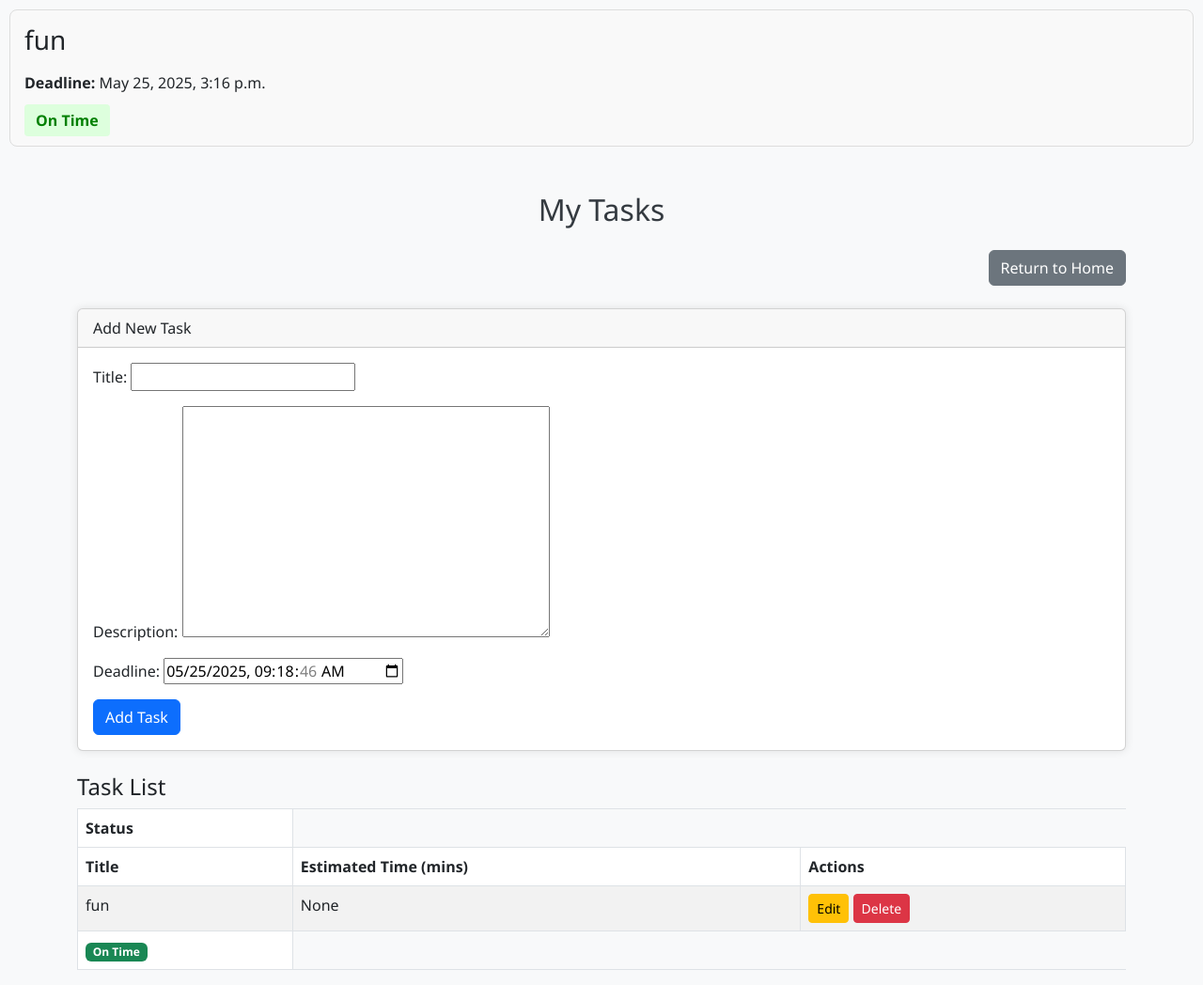
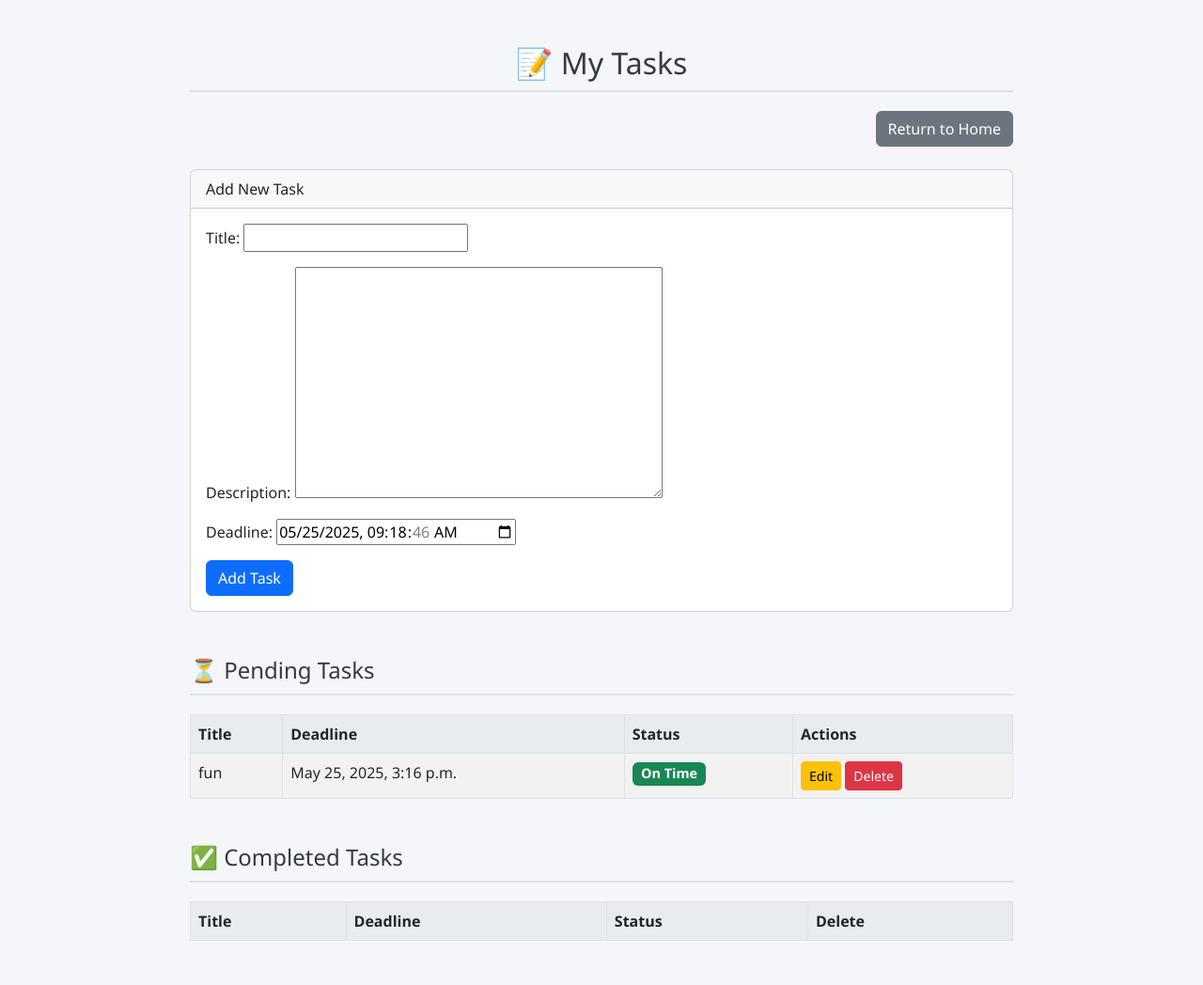
Before and after one commit to patelpriyanshi483/todo, a Django app: page /tasks/ in a window 1280 px wide. Shown: the whole page at 94% size. After the commit the page ends 1001 px from the top, so only its background shows below. Run offline with Django 5.2, Linux system fonts and the light colour scheme; data comes from the database, SQL or seed files in the repository; both versions use the stored data as it was after the commit; lists and menus that the app fills with data are empty.

Commit message:
Add initial files

```diff
--- a/learn/urls.py
+++ b/learn/urls.py
@@ -32,7 +32,9 @@ urlpatterns = [
     path('userform/', views.userform),
     path('calculator/', views.calculator),
     path('thankyou/', views.thankyou_view, name='thankyou'),
-    path('contact/', views.contact_view, name='contact')
+    path('contact/', views.contact_view, name='contact'),
+    path('tasks/complete/<int:task_id>/', views.mark_completed, name='mark_completed')
+
    ]
 if settings.DEBUG:
     urlpatterns+=static(settings.MEDIA_URL,document_root=settings.MEDIA_ROOT)
--- a/learn/views.py
+++ b/learn/views.py
@@ -8,7 +8,7 @@ from django.core.paginator import Paginator
 from contact.models import Contact
 from .forms import TaskForm
 from tasks.models import Task
-from django.utils.timezone import now
+from django.utils import timezone
 
 def home_view(request):
     newsData=News.objects.all()
@@ -47,9 +47,13 @@ def tasks_view(request):
             form.save()
             return redirect('tasks')
 
-    tasks = Task.objects.all().order_by('estimated_time')
     tasks = Task.objects.all().order_by('deadline')
-    return render(request, 'tasks.html', {'form': form, 'tasks': tasks,'now': now()})
+    current_time = timezone.now()  # ✅ Proper way to get current time
+    return render(request, 'tasks.html', {
+        'form': form,
+        'tasks': tasks,
+        'now': current_time  # ✅ Pass to template
+    })
 
 
 def edit_task(request, pk):
@@ -67,6 +71,12 @@ def edit_task(request, pk):
 def delete_task(request, pk):
     task = get_object_or_404(Task, pk=pk)
     task.delete()
+    return redirect('tasks')
+
+def mark_completed(request, task_id):
+    task = get_object_or_404(Task, id=task_id)
+    task.completed = True
+    task.save()
     return redirect('tasks')
 
 def userform(request):
--- a/tasks/models.py
+++ b/tasks/models.py
@@ -2,12 +2,13 @@ from django.db import models
 from django.utils import timezone
 
 class Task(models.Model):
-    title = models.CharField(max_length=100)
+    title = models.CharField(max_length=200)
     description = models.TextField(null=True, blank=True)
-    estimated_time = models.IntegerField(null=True, blank=True)
+
     deadline = models.DateTimeField(default=timezone.now)
     created_at = models.DateTimeField(auto_now_add=True, null=True)
-
+    updated_at = models.DateTimeField(auto_now=True)
+    completed = models.BooleanField(default=False)
 
     def is_overdue(self):
         return timezone.now() > self.deadline
--- a/templates/aboutus.html
+++ b/templates/aboutus.html
@@ -12,7 +12,8 @@
         <nav>
             <a href="{% url 'home' %}">Home</a> |
             <a href="{% url 'aboutus' %}">About</a> |
-            <a href="{% url 'service' %}">Services</a>
+            <a href="{% url 'service' %}">Services</a>|
+            <a href="{% url 'contact' %}">Contact</a>
         </nav>
     </header>
 
--- a/templates/tasks.html
+++ b/templates/tasks.html
@@ -5,25 +5,40 @@
     <meta charset="UTF-8">
     <title>My Tasks</title>
     <link rel="stylesheet" href="{% static 'css/style.css' %}">
-    <!-- Optional: Bootstrap for quick styling -->
     <link rel="stylesheet" href="https://cdn.jsdelivr.net/npm/bootstrap@5.3.0/dist/css/bootstrap.min.css">
+    <style>
+        body {
+            background-color: #f4f6f9;
+            font-family: 'Segoe UI', Tahoma, Geneva, Verdana, sans-serif;
+        }
+        .container {
+            max-width: 900px;
+        }
+        .section-title {
+            color: #343a40;
+            border-bottom: 2px solid #dee2e6;
+            padding-bottom: 10px;
+            margin-bottom: 20px;
+        }
+        .badge {
+            font-size: 0.9em;
+        }
+        .table thead th {
+            background-color: #e9ecef;
+        }
+        .completed-row {
+            background-color: #e6ffe6;
+        }
+        .status-badge {
+            padding: 6px 10px;
+            border-radius: 12px;
+        }
+    </style>
 </head>
 <body>
-{% for task in tasks %}
-    <div class="task-card">
-        <h3>{{ task.title }}</h3>
-        <p>{{ task.description }}</p>
-        <p><strong>Deadline:</strong> {{ task.deadline }}</p>
-        {% if task.is_overdue %}
-            <span class="status red">Not Completed</span>
-        {% else %}
-            <span class="status green">On Time</span>
-        {% endif %}
-    </div>
-{% endfor %}
 
 <div class="container mt-5">
-    <h2 class="mb-4 text-center">My Tasks</h2>
+    <h2 class="text-center section-title">📝 My Tasks</h2>
 
     <!-- Return to Home Button -->
     <div class="mb-4 text-end">
@@ -31,7 +46,7 @@
     </div>
 
     <!-- Task Form -->
-    <div class="card mb-4">
+    <div class="card mb-5">
         <div class="card-header">Add New Task</div>
         <div class="card-body">
             <form method="post">
@@ -42,32 +57,25 @@
         </div>
     </div>
 
-    <!-- Task List -->
-    <h4>Task List</h4>
-    <table class="table table-bordered table-striped">
+    <!-- Incomplete Tasks -->
+    <h4 class="section-title">⏳ Pending Tasks</h4>
+    <table class="table table-bordered table-striped mb-5">
         <thead>
-            <th>Status</th>
-
             <tr>
                 <th>Title</th>
-                <th>Estimated Time (mins)</th>
+
+                <th>Deadline</th>
+                <th>Status</th>
                 <th>Actions</th>
             </tr>
         </thead>
         <tbody>
             {% for task in tasks %}
+                {% if not task.completed %}
                 <tr>
                     <td>{{ task.title }}</td>
-                <td>{{ task.estimated_time }}</td>
-                <td>
-                    <a href="{% url 'edit_task' task.id %}" class="btn btn-warning btn-sm">Edit</a>
-                    <a href="{% url 'delete_task' task.id %}" class="btn btn-danger btn-sm"
-                       onclick="return confirm('Are you sure you want to delete this task?');">Delete</a>
-                </td>
-            </tr>
-            {% empty %}
-            <tr><td colspan="3" class="text-center">No tasks added yet.</td></tr>
-            {% endfor %}
+
+                    <td>{{ task.deadline }}</td>
                     <td>
                         {% if task.deadline < now %}
                             <span class="badge bg-danger">Not Completed</span>
@@ -75,46 +83,51 @@
                             <span class="badge bg-success">On Time</span>
                         {% endif %}
                     </td>
+                    <td>
+                        <a href="{% url 'edit_task' task.id %}" class="btn btn-warning btn-sm">Edit</a>
+                        <a href="{% url 'delete_task' task.id %}" class="btn btn-danger btn-sm"
+                           onclick="return confirm('Are you sure you want to delete this task?');">Delete</a>
+                    </td>
+                </tr>
+                {% endif %}
+            {% empty %}
+                <tr><td colspan="5" class="text-center">No pending tasks.</td></tr>
+            {% endfor %}
+        </tbody>
+    </table>
 
+    <!-- Completed Tasks -->
+    <h4 class="section-title">✅ Completed Tasks</h4>
+    <table class="table table-bordered table-hover">
+        <thead>
+            <tr>
+                <th>Title</th>
+
+                <th>Deadline</th>
+                <th>Status</th>
+                <th>Delete</th>
+            </tr>
+        </thead>
+        <tbody>
+            {% for task in tasks %}
+                {% if task.completed %}
+                <tr class="completed-row">
+                    <td>{{ task.title }}</td>
+
+                    <td>{{ task.deadline }}</td>
+                    <td><span class="badge bg-primary">Completed</span></td>
+                    <td>
+                        <a href="{% url 'delete_task' task.id %}" class="btn btn-danger btn-sm"
+                           onclick="return confirm('Delete this completed task?');">Delete</a>
+                    </td>
+                </tr>
+                {% endif %}
+            {% empty %}
+                <tr><td colspan="5" class="text-center">No completed tasks yet.</td></tr>
+            {% endfor %}
         </tbody>
     </table>
 </div>
-<style>
-    body {
-    background-color: #f8f9fa;
-    font-family: 'Segoe UI', Tahoma, Geneva, Verdana, sans-serif;
-}
-
-h2 {
-    color: #343a40;
-}
-
-.card {
-    box-shadow: 0 0 10px rgba(0,0,0,0.1);
-}
-.status {
-    padding: 6px 12px;
-    border-radius: 4px;
-    font-weight: bold;
-}
-.status.red {
-    background-color: #ffdddd;
-    color: red;
-}
-.status.green {
-    background-color: #ddffdd;
-    color: green;
-}
-.task-card {
-    border: 1px solid #ddd;
-    margin: 10px;
-    padding: 15px;
-    border-radius: 8px;
-    background: #f9f9f9;
-}
-
-
-</style>
 
 </body>
 </html>
```
Also changed, not shown: db.sqlite3, tasks/migrations/0003_task_completed_task_updated_at_and_more.py (added). Lines whose indentation alone changed are shown as unchanged.
